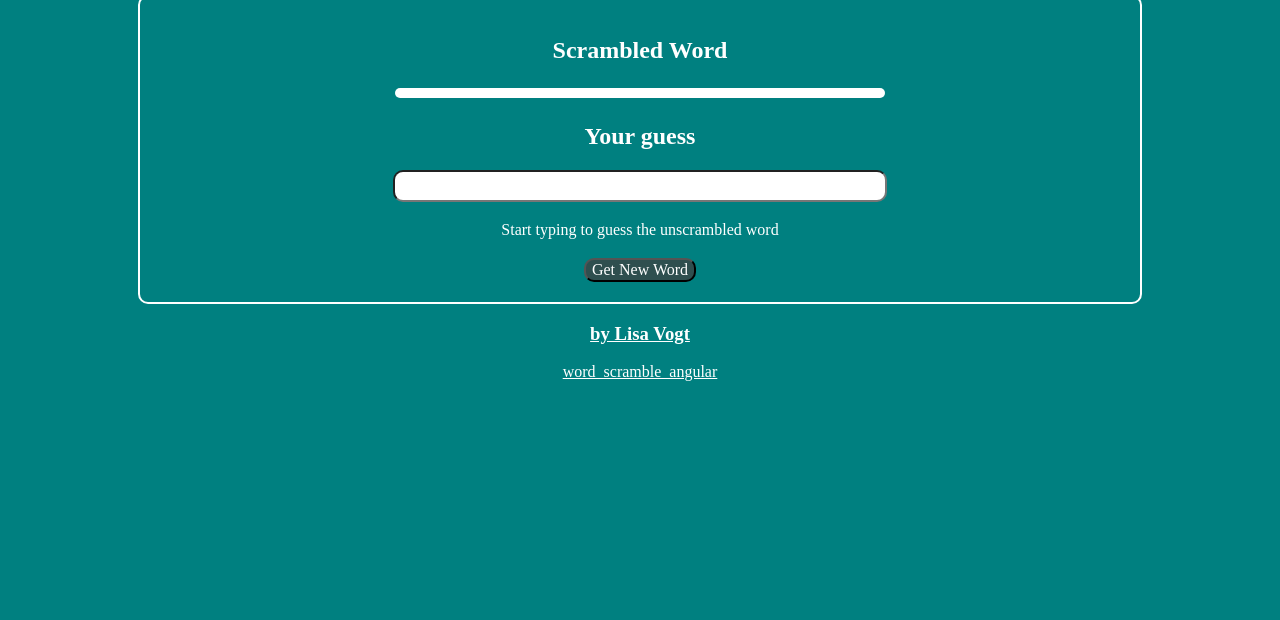
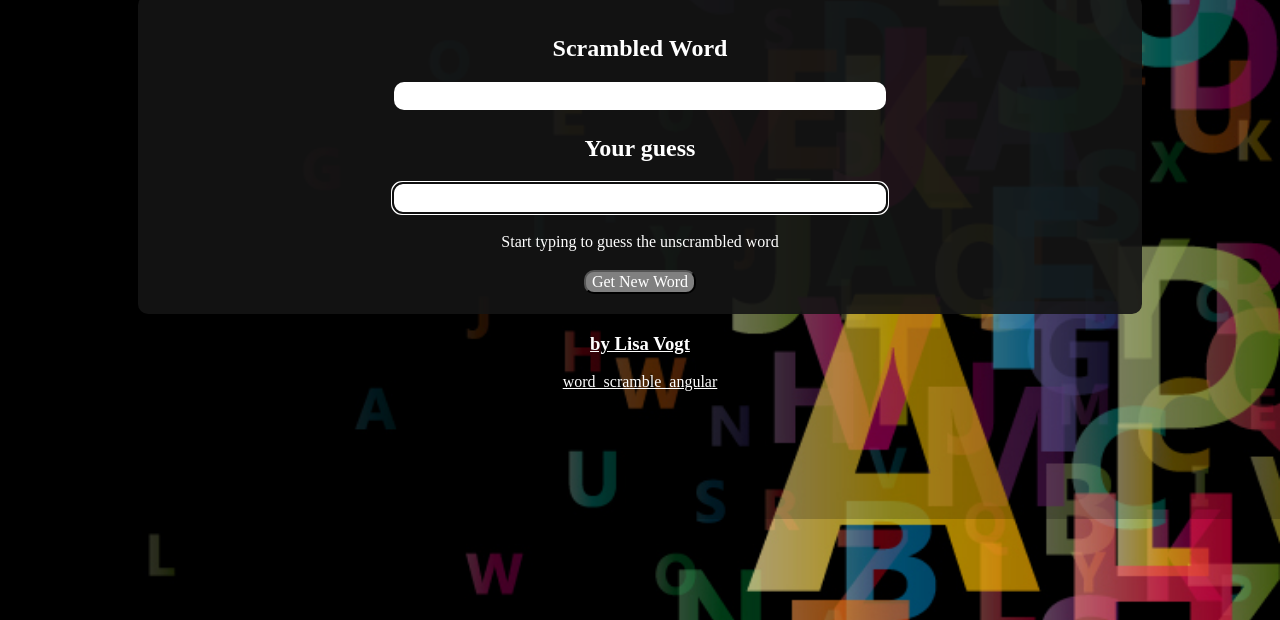
Before and after one commit to nvminhtu/word_scramble_angular, a plain HTML site: page index.html in a window 1280 px wide. Shown: the part 180-800 px from the top of the page. Drawn offline with nearby package versions, Linux system fonts and the light colour scheme; no server answers.

Commit message:
adds visual interest with background

```diff
--- a/assets/style.less
+++ b/assets/style.less
@@ -1,19 +1,21 @@
 /* style.less */
-@gameBackgroundColor: teal;
+@gameBackgroundColor: rgba(20,20,20,.9);
 @gameContrastColor: white;
-@gameAltBackgroundColor: darkslategray;
+@gameAltBackgroundColor: gray;
 
 body {
-	background-color: @gameBackgroundColor;
+	background-image: url(letters.jpg);
+	background-size: cover;
 	color: @gameContrastColor;
 }
 
 .game {
+	background-color: rgba(0,0,0,.2);
 	padding: 10%;
 	text-align: center;
 
 	article {
-		border: solid 2px @gameContrastColor;
+		background-color: @gameBackgroundColor;
 		padding: 20px;
 		margin: 10px;
 	}
@@ -34,6 +36,7 @@ body {
 		text-transform: uppercase;
 		text-align: center;
 		padding: 5px;
+		min-height: 18px;
 		width: 50%;
 	}
 
--- a/index.html
+++ b/index.html
@@ -26,7 +26,7 @@
 			<span id="display-scramble" class="display-word">{{scrambled}}</span>
 
 			<h2>Your guess</h2>
-			<input id="display-guess" class="display-word" type="text" value="{{candidate}}" ng-keyup="checkNewInput($event)">
+			<input id="display-guess" class="display-word" type="text" value="{{candidate}}" ng-keyup="checkNewInput($event)" autofocus="true">
 
 			<br><br>
 			<span id="display-result">{{result}}</span>
--- a/js/app.js
+++ b/js/app.js
@@ -8,7 +8,7 @@ angular.module('ScrambleApp')
 	// keeping all strings in one place
 	var __strings = {
 		START: "Start typing to guess the unscrambled word",
-		CONTINUE: "See if you can match the unscrambled word",
+		CONTINUE: "See if you can unscramble the word",
 		CONGRATS_MATCH: "Congratulations! You matched the word!",
 		SCRAMBLE_START: "",
 		YOUR_GUESS: "",
```
Also changed, not shown: assets/letters.jpg (added), assets/style.css.
